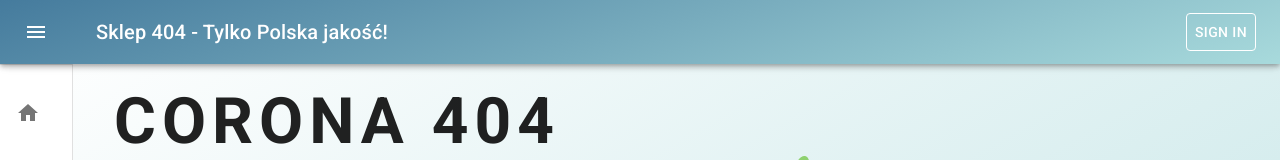
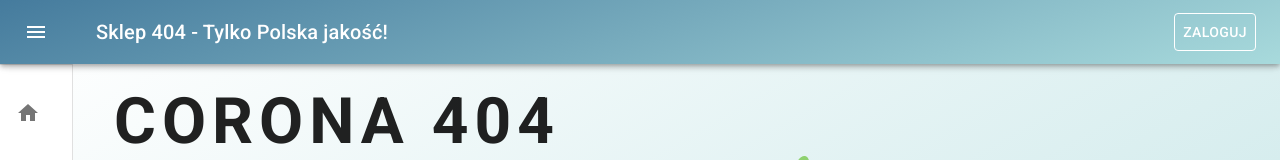
Before and after one commit to infoshareacademy/jfdzr1-corona404-app, a React (Create React App) app: page / in a window 1280 px wide. Shown: the top 160 px of the page. Built offline with nearby package versions, Linux system fonts and the light colour scheme; no server answers.

Commit message:
Update navigation.js

```diff
--- a/src/navigation/navigation.js
+++ b/src/navigation/navigation.js
@@ -158,7 +158,7 @@ const signIn = () => {
             noWrap>
             Sklep 404 - Tylko Polska jakość!
           </Typography>
- <div style={{marginLeft:'auto'}}>{user ? <Button onClick={signOut} style={{color: 'white', border:'1px white solid'}}>Sign out</Button> : <Link to="/sign-in" style={{textDecoration: 'none'}}><Button style={{color: 'white', border:'1px white solid'}}>Sign in</Button></Link>}</div>
+ <div style={{marginLeft:'auto'}}>{user ? <Button onClick={signOut} style={{color: 'white', border:'1px white solid'}}>Wyloguj</Button> : <Link to="/sign-in" style={{textDecoration: 'none'}}><Button style={{color: 'white', border:'1px white solid'}}>Zaloguj</Button></Link>}</div>
         </Toolbar>
       </AppBar>
       <Drawer
@@ -213,7 +213,7 @@ const signIn = () => {
           <Link to="/profile" style={{ textDecoration: 'none', display: 'flex', color: 'black' }}>
             <ListItem button style={{ height: "80px" }}>
               <ListItemIcon><ContactMailIcon /></ListItemIcon>
-              <ListItemText>Profile</ListItemText>
+              <ListItemText>Profil</ListItemText>
             </ListItem>
           </Link>
 
```
